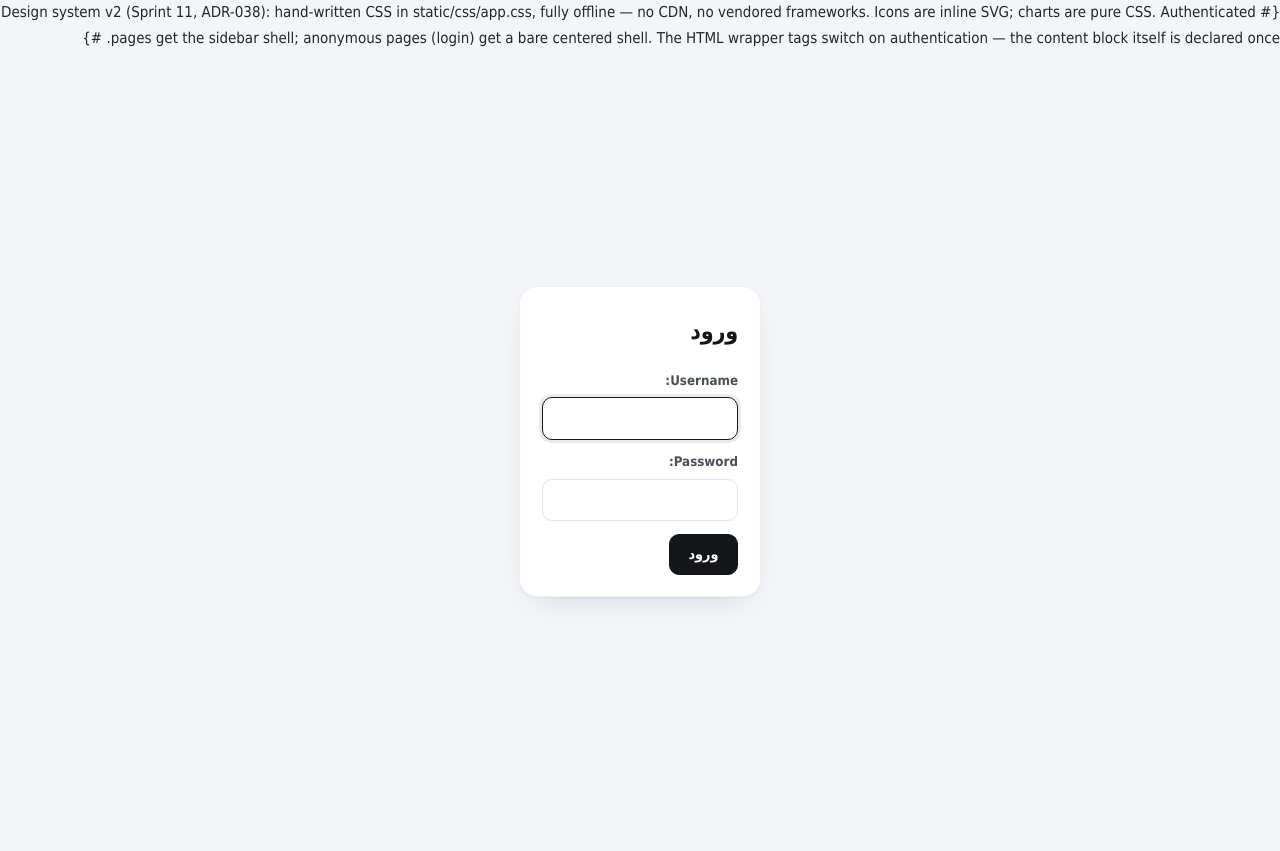
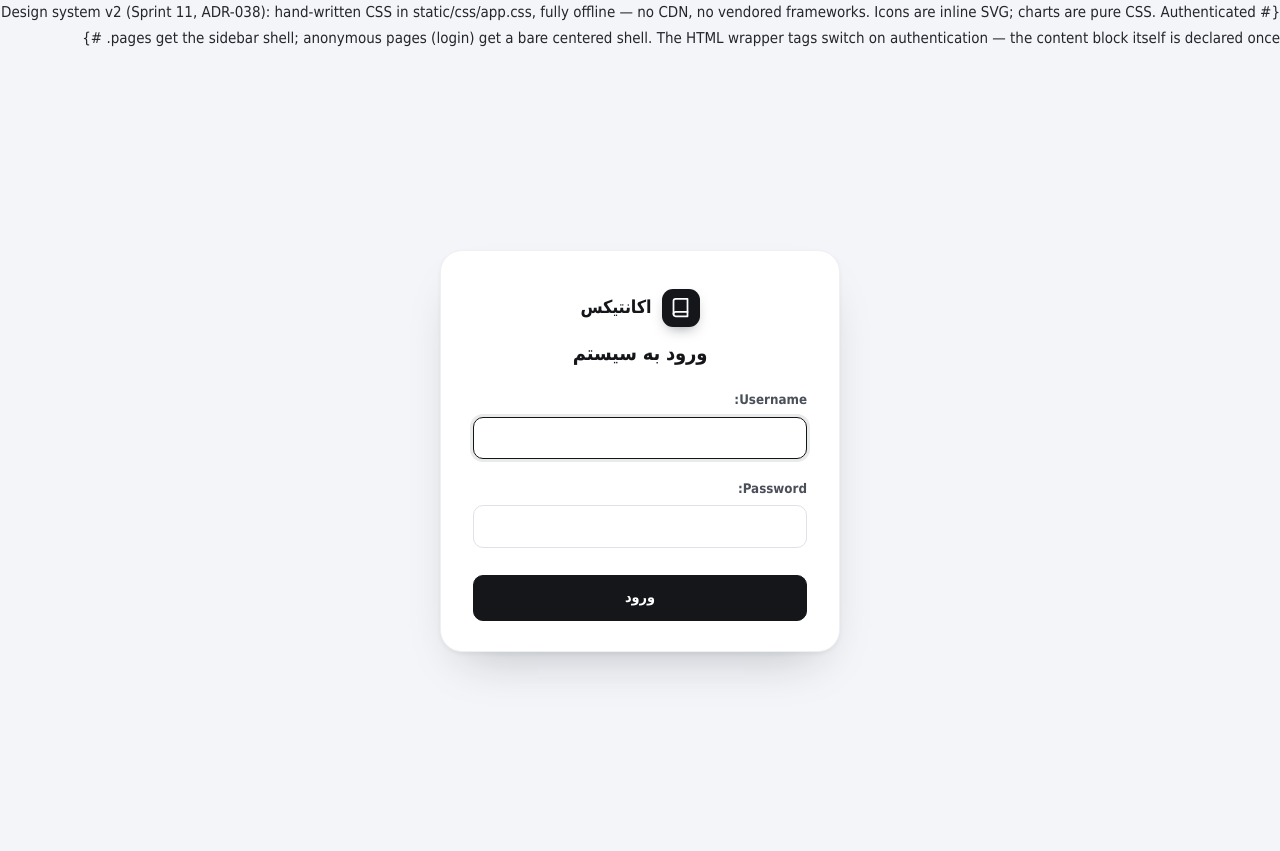
Before and after one commit to zeroexlive/Accountix, a Django app: page /login/ in a window 1280 px wide. Run offline with Django 5.2, Linux system fonts and the light colour scheme.

Commit message:
Sprint 11: sync backend/templates/registration/login.html

```diff
--- a/backend/templates/registration/login.html
+++ b/backend/templates/registration/login.html
@@ -1,7 +1,10 @@
 {% extends "base.html" %}
 {% block title %}ورود | اکانتیکس{% endblock %}
 {% block content %}
-<div class="card"><h1>ورود</h1>
-{% if form.errors %}<p class="empty">نام کاربری یا گذرواژه نادرست است.</p>{% endif %}
-<form method="post">{% csrf_token %}{{ form.as_p }}<button type="submit">ورود</button></form></div>
+<div class="auth-card">
+  <span class="brand"><span class="logo"><svg viewBox="0 0 24 24" fill="none" stroke="currentColor" stroke-width="2" stroke-linecap="round" stroke-linejoin="round"><path d="M4 19.5A2.5 2.5 0 0 1 6.5 17H20"/><path d="M6.5 2H20v20H6.5A2.5 2.5 0 0 1 4 19.5v-15A2.5 2.5 0 0 1 6.5 2z"/></svg></span><span class="brand-name">اکانتیکس</span></span>
+  <h1>ورود به سیستم</h1>
+  {% if form.errors %}<p class="auth-error">نام کاربری یا گذرواژه نادرست است.</p>{% endif %}
+  <form method="post">{% csrf_token %}{{ form.as_p }}<button type="submit">ورود</button></form>
+</div>
 {% endblock %}
```
